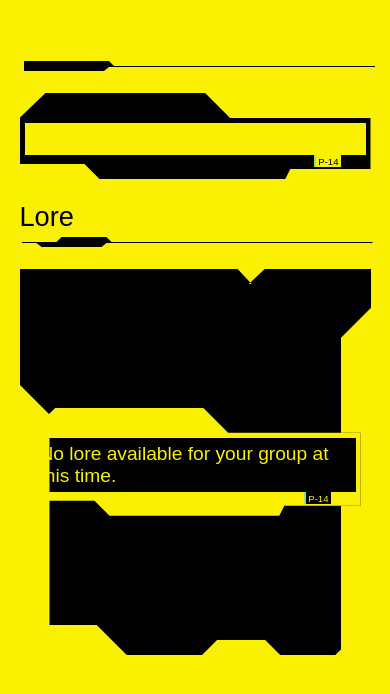
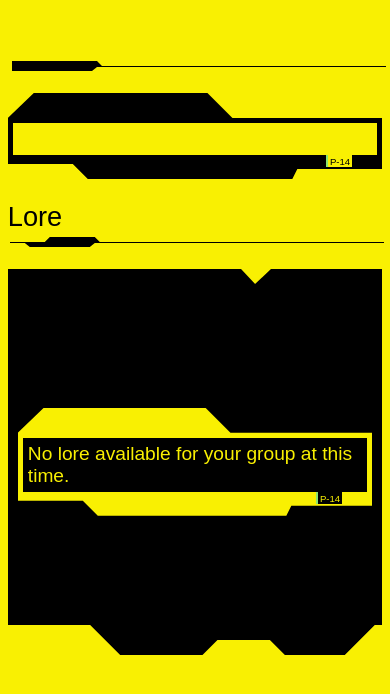
Before and after one commit to arentij/cp2104, a Django app: template character/templates/character_page.html in a window 390 px wide. Shown: the top 694 px of the page. Run offline with Django 5.2, Linux system fonts and the light colour scheme; the template is opened without the code that fills it, so the values that code supplies are empty.

Commit message:
fix layout on mobile

```diff
--- a/character/templates/character_page.html
+++ b/character/templates/character_page.html
@@ -8,13 +8,13 @@
     <link rel="stylesheet" type="text/css" href="{% static 'shards/cyberpunk.css' %}">
 </head>
 <body>
-    <div class="container" style="margin: 5%;">
+    <div class="container" style="margin: 2%;">
         <header class="my-4">
             <h1 class="cyberpunk glitched">{{ character.name }}</h1>
             <p class="cyberpunk">{{ character.description|safe }}</p>
         </header>
         <h2 class="cyberpunk">Lore</h2>
-        <section class="cyberpunk black both">
+        <section class="cyberpunk black">
             <div class="boxtree">
             {% if visible_lore %}
 
```
